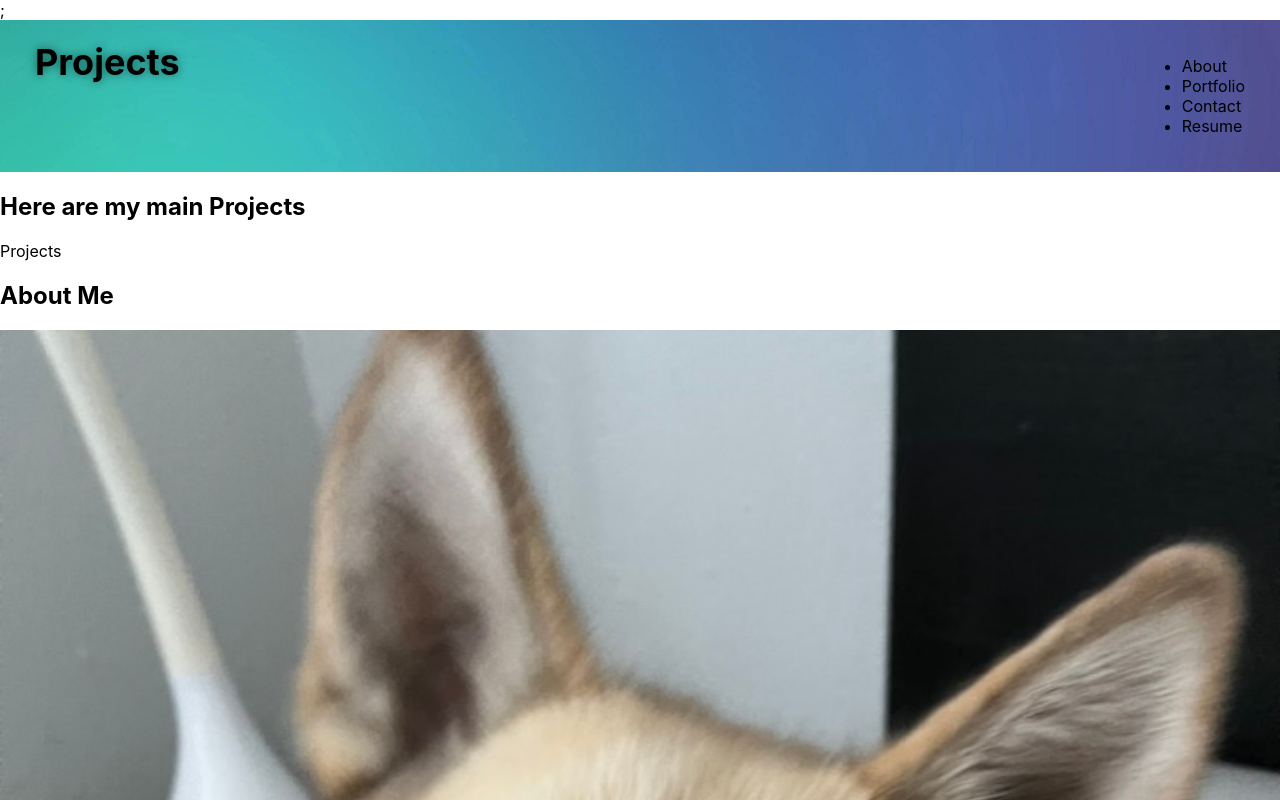
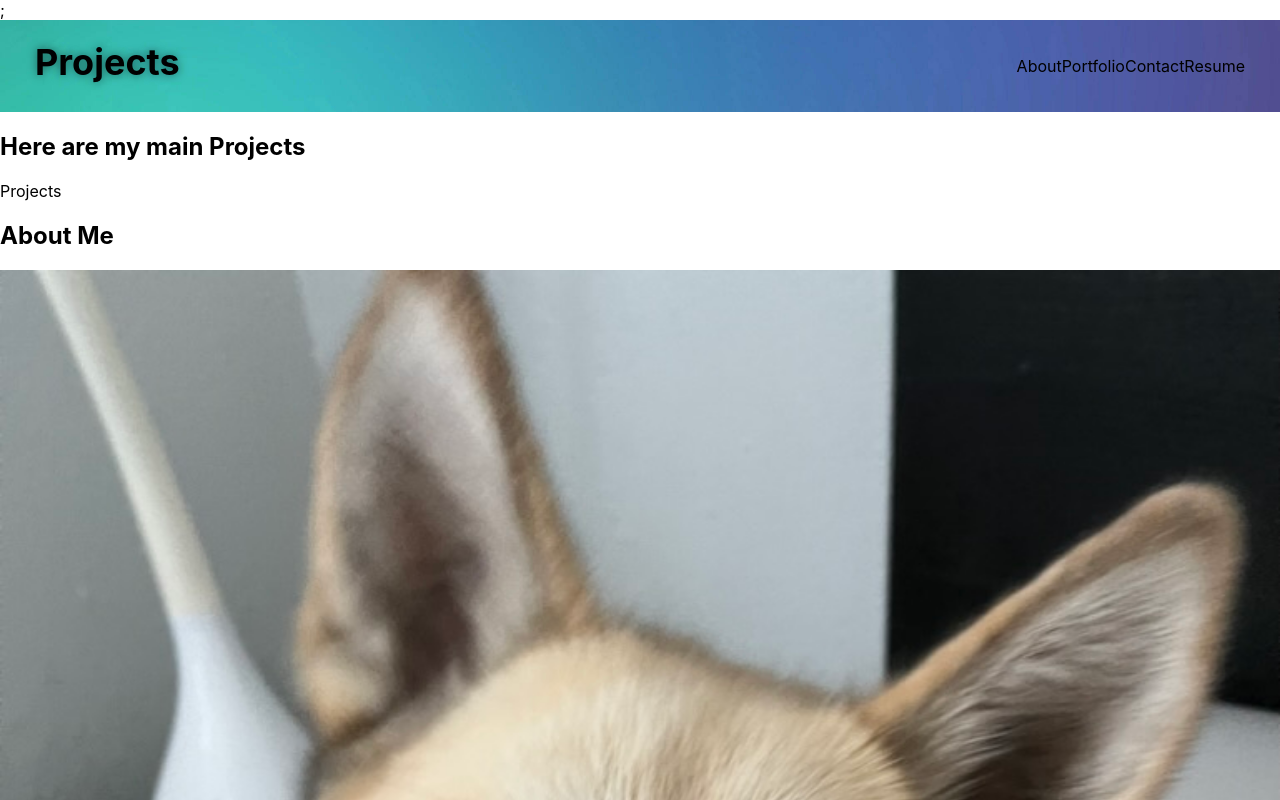
Before and after one commit to jaredpel/myreact-portfolio, a React (Create React App) app: page / in a window 1280 px wide. Shown: the top 800 px of the page. Built offline with nearby package versions, Linux system fonts and the light colour scheme.

Commit message:
indexcss

```diff
--- a/src/index.css
+++ b/src/index.css
@@ -49,3 +49,11 @@ header a {
 header nav {
   margin: 8px 0;
 }
+
+header nav ul {
+  display: flex;
+  flex-wrap: wrap;
+  justify-content: space-between;
+  align-items: center;
+  list-style: none;
+}
```
